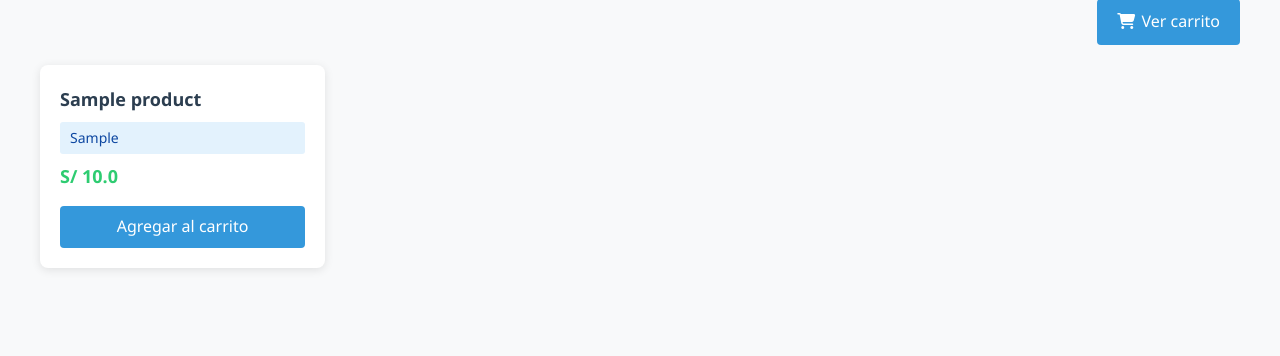
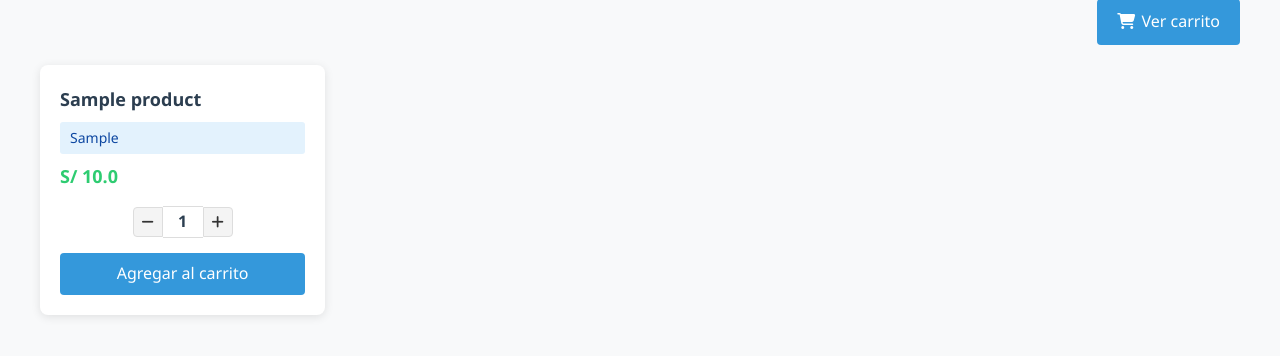
Before and after one commit to Alejosor/recomendador_ropa, a Flask app: page / in a window 1280 px wide. Shown: the part 175-531 px from the top of the page. Run offline with Flask 3, Linux system fonts and the light colour scheme; tables that the repository leaves empty hold one stand-in row (values such as "Sample post").

Commit message:
Add quantity control for products in 'index.html' with increment and decrement buttons

```diff
--- a/app/templates/index.html
+++ b/app/templates/index.html
@@ -174,6 +174,53 @@
                 text-align: center;
             }
         }
+
+        /* Agregar estilo para el contador */
+        .quantity-control {
+            display: flex;
+            align-items: center;
+            justify-content: center;
+            margin-bottom: 15px;
+        }
+
+        .quantity-btn {
+            background-color: #f4f4f4;
+            border: 1px solid #ddd;
+            color: #333;
+            width: 30px;
+            height: 30px;
+            border-radius: 4px;
+            cursor: pointer;
+            display: flex;
+            align-items: center;
+            justify-content: center;
+            font-size: 14px;
+            transition: all 0.2s;
+        }
+
+        .quantity-btn:hover {
+            background-color: #e0e0e0;
+        }
+
+        .quantity-btn.minus {
+            border-radius: 4px 0 0 4px;
+        }
+
+        .quantity-btn.plus {
+            border-radius: 0 4px 4px 0;
+        }
+
+        .quantity {
+            width: 40px;
+            height: 30px;
+            border-top: 1px solid #ddd;
+            border-bottom: 1px solid #ddd;
+            display: flex;
+            align-items: center;
+            justify-content: center;
+            font-weight: bold;
+            background-color: white;
+        }
     </style>
     <link rel="stylesheet" href="https://site-assets.fontawesome.com/releases/v6.7.2/css/all.css">
 </head>
@@ -223,10 +270,54 @@
                     <strong class="product-name">{{ producto.nombre }}</strong>
                     <span class="product-category">{{ producto.categoria }}</span>
                     <span class="product-price">S/ {{ producto.precio }}</span>
-                    <a href="{{ url_for('main.agregar_carrito', producto_id=producto.id) }}">Agregar al carrito</a>
+
+                    <!-- Añadir contador de cantidad -->
+                    <div class="quantity-control">
+                        <button type="button" class="quantity-btn minus" onclick="decreaseQuantity(this)">
+                            <i class="fas fa-minus"></i>
+                        </button>
+                        <span class="quantity">1</span>
+                        <input type="hidden" name="quantity" value="1">
+                        <button type="button" class="quantity-btn plus" onclick="increaseQuantity(this)">
+                            <i class="fas fa-plus"></i>
+                        </button>
+                    </div>
+
+                    <a href="#" onclick="addToCart({{ producto.id }}, this); return false;">Agregar al carrito</a>
                 </li>
             {% endfor %}
         </ul>
+        <script>
+            function decreaseQuantity(button) {
+                const quantitySpan = button.nextElementSibling;
+                const quantityInput = quantitySpan.nextElementSibling;
+                let currentValue = parseInt(quantityInput.value);
+
+                if (currentValue > 1) {
+                    currentValue--;
+                    quantitySpan.textContent = currentValue;
+                    quantityInput.value = currentValue;
+                }
+            }
+
+            function increaseQuantity(button) {
+                const quantitySpan = button.previousElementSibling.previousElementSibling;
+                const quantityInput = button.previousElementSibling;
+                let currentValue = parseInt(quantityInput.value);
+
+                currentValue++;
+                quantitySpan.textContent = currentValue;
+                quantityInput.value = currentValue;
+            }
+
+            function addToCart(productId, element) {
+                const productItem = element.closest('.product-item');
+                const quantityInput = productItem.querySelector('input[name="quantity"]');
+                const quantity = parseInt(quantityInput.value);
+
+                window.location.href = "{{ url_for('main.agregar_carrito', producto_id=0) }}".replace('0', productId) + "?cantidad=" + quantity;
+            }
+        </script>
     </div>
 </body>
 </html>
```
